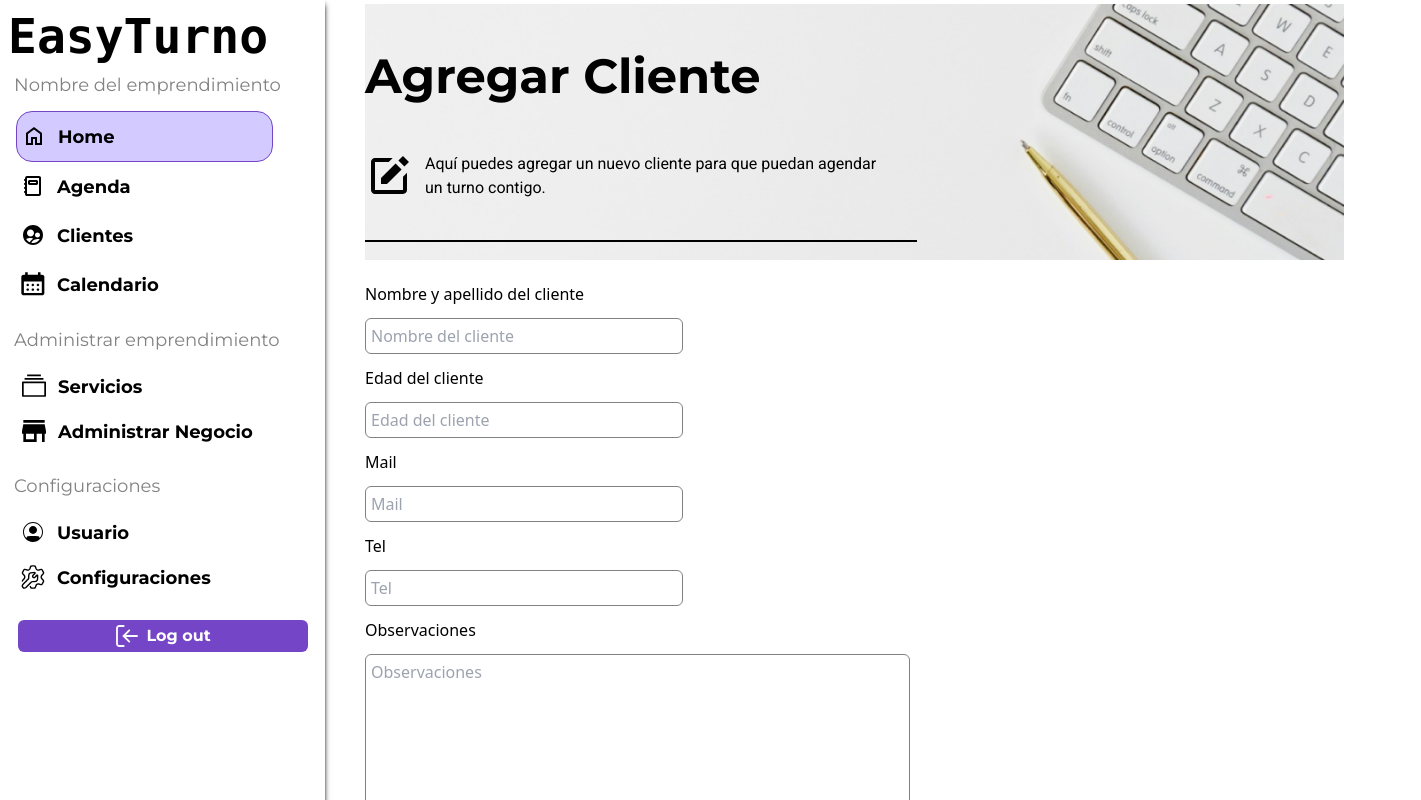
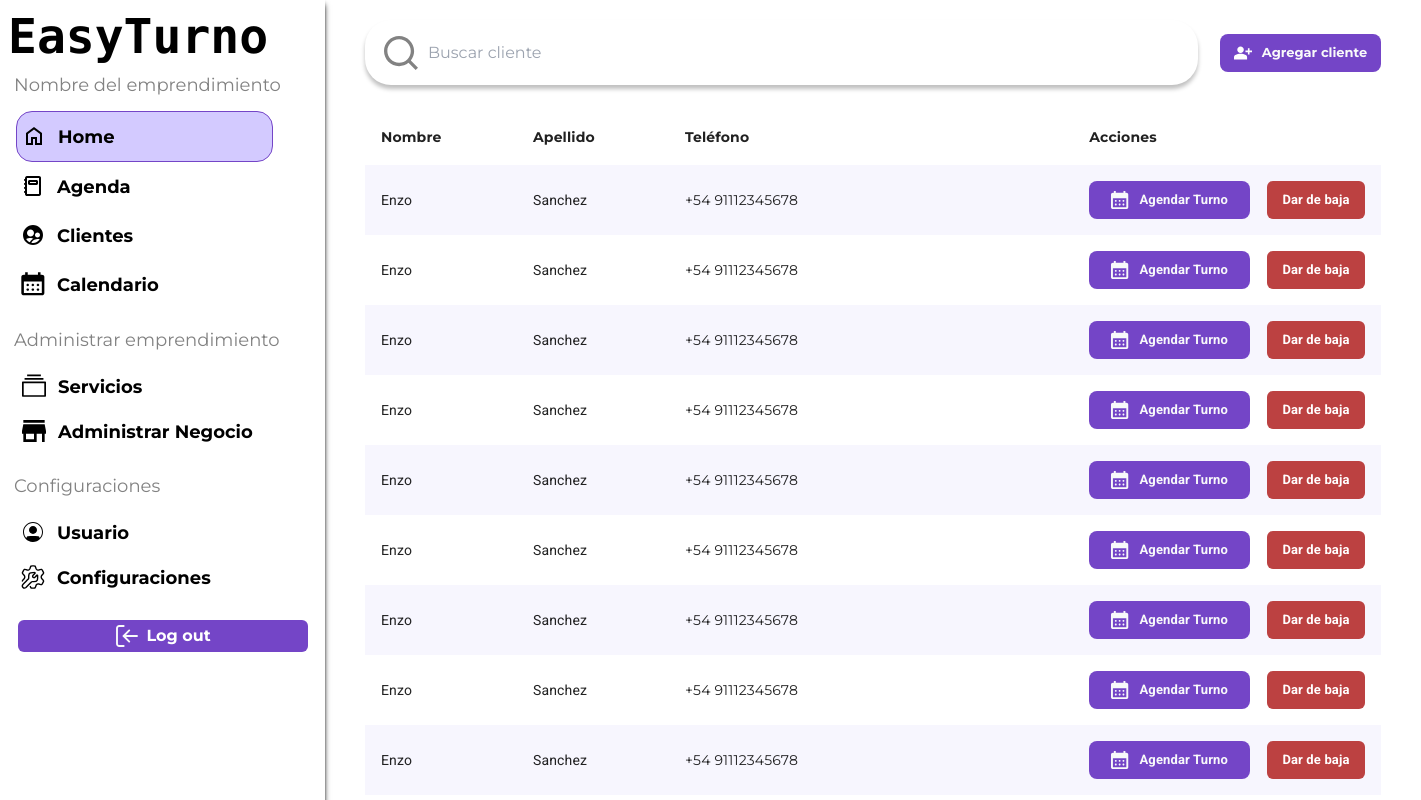
Before and after one commit to NoCountrySimulacion/EasyTurnos, a React (Vite) app in the folder Frontend/: page /clients in a window 1280 px wide. Shown: the top 800 px of the page, 1421 px wide, since content can reach past the window. Built offline with nearby package versions, Linux system fonts and the light colour scheme; a web font is replaced by a local one.

Commit message:
feat: AddClientsSectionToProfessionalPage

```diff
--- a/Frontend/package.json
+++ b/Frontend/package.json
@@ -16,7 +16,8 @@
 		"@headlessui/react": "^2.0.4",
 		"@material/web": "^1.5.0",
 		"@mui/icons-material": "^5.15.18",
-		"@mui/material": "^5.15.18",
+		"@mui/material": "^5.15.19",
+		"@mui/system": "^5.15.15",
 		"formik": "^2.4.6",
 		"leaflet": "^1.9.4",
 		"luxon": "^3.4.4",
--- a/Frontend/src/professional/components/AppointmentsList.tsx
+++ b/Frontend/src/professional/components/AppointmentsList.tsx
@@ -1,5 +1,5 @@
 import { appointmentsMock } from '../mocks/appointments'
-import { AppointmentCard } from './ApopintmentCard'
+import { AppointmentCard } from './AppointmentCard'
 import { CalendarIcon } from './icons/Icons'
 
 export function AppointmentsList(): React.ReactElement {
--- /dev/null
+++ b/Frontend/src/professional/components/ScheduleAppointmentButton.tsx
@@ -0,0 +1,10 @@
+import { CalendarIcon } from './icons/Icons'
+
+export function ScheduleAppointmentButton(): JSX.Element {
+	return (
+		<button className='bg-[#7445C7] text-[#F8F9FA] flex items-center justify-center gap-[10px] h-[38px] w-[161px] rounded-lg text-[13px] font-bold'>
+			<CalendarIcon height={18} width={18} />
+			<span>Agendar Turno</span>
+		</button>
+	)
+}
--- /dev/null
+++ b/Frontend/src/professional/components/Search.tsx
@@ -0,0 +1,25 @@
+import { AddClientIcon, SearchIcon } from './icons/Icons'
+
+export function Search(): React.ReactElement {
+	return (
+		<header className='flex gap-[22px] items-center mt-[20px]'>
+			<form className='relative w-[833px] h-[65px] gap-[18px] rounded-[26px] shadow-search '>
+				<div className='flex items-center h-full ml-[19px] gap-[10px]'>
+					<button className='relative' type='submit'>
+						<SearchIcon height={34} width={34} />
+					</button>
+					<input
+						id='search'
+						type='text'
+						placeholder='Buscar cliente'
+						className='h-[23px]'
+					/>
+				</div>
+			</form>
+			<button className='bg-[#7445C7] text-[#F8F9FA] flex items-center justify-center gap-[10px] h-[38px] w-[161px] rounded-lg text-[13px] font-bold'>
+				<AddClientIcon height={18} width={18} />
+				<span>Agregar cliente</span>
+			</button>
+		</header>
+	)
+}
--- /dev/null
+++ b/Frontend/src/professional/components/UnsubscribeButton.tsx
@@ -0,0 +1,7 @@
+export function UnsubscribeButton(): JSX.Element {
+	return (
+		<button className='bg-[#BC4141] text-white flex items-center justify-center h-[38px] w-[98px] rounded-md text-[13px] leading-5 font-bold'>
+			<span>Dar de baja</span>
+		</button>
+	)
+}
--- a/Frontend/src/professional/components/WithoutAppointments.tsx
+++ b/Frontend/src/professional/components/WithoutAppointments.tsx
@@ -1,4 +1,4 @@
-import { CalendarIcon } from './icons/Icons'
+import { ScheduleAppointmentButton } from './ScheduleAppointmentButton'
 
 export function WithoutAppointments(): React.ReactElement {
 	return (
@@ -8,10 +8,7 @@ export function WithoutAppointments(): React.ReactElement {
 					No tienes turnos programados para hoy. <br />
 					¿Te gustaría agendar un turno o quieres agregar un cliente?
 				</p>
-				<button className='bg-[#7445C7] text-[#F8F9FA] flex items-center justify-center gap-[10px] h-[38px] w-[161px] rounded-lg text-[13px] font-bold'>
-					<CalendarIcon height={18} width={18} />
-					<span>Agendar Turno</span>
-				</button>
+				<ScheduleAppointmentButton />
 			</div>
 		</section>
 	)
--- /dev/null
+++ b/Frontend/src/professional/mocks/rowsMock.ts
@@ -0,0 +1,14 @@
+export const rowsMock = [
+	{ name: 'Enzo', lastName: 'Sanchez', tel: '+54 91112345678' },
+	{ name: 'Enzo', lastName: 'Sanchez', tel: '+54 91112345678' },
+	{ name: 'Enzo', lastName: 'Sanchez', tel: '+54 91112345678' },
+	{ name: 'Enzo', lastName: 'Sanchez', tel: '+54 91112345678' },
+	{ name: 'Enzo', lastName: 'Sanchez', tel: '+54 91112345678' },
+	{ name: 'Enzo', lastName: 'Sanchez', tel: '+54 91112345678' },
+	{ name: 'Enzo', lastName: 'Sanchez', tel: '+54 91112345678' },
+	{ name: 'Enzo', lastName: 'Sanchez', tel: '+54 91112345678' },
+	{ name: 'Enzo', lastName: 'Sanchez', tel: '+54 91112345678' },
+	{ name: 'Enzo', lastName: 'Sanchez', tel: '+54 91112345678' },
+	{ name: 'Enzo', lastName: 'Sanchez', tel: '+54 91112345678' },
+	{ name: 'Enzo', lastName: 'Sanchez', tel: '+54 91112345678' }
+]
--- /dev/null
+++ b/Frontend/src/professional/pages/Clients.tsx
@@ -0,0 +1,92 @@
+import { Search } from '../components/Search'
+import {
+	Table,
+	TableBody,
+	TableCell,
+	TableContainer,
+	TableHead,
+	TableRow,
+	Paper
+} from '@mui/material'
+import { ScheduleAppointmentButton } from '../components/ScheduleAppointmentButton'
+import { UnsubscribeButton } from '../components/UnsubscribeButton'
+import { styled } from '@mui/system'
+import { rowsMock } from '../mocks/rowsMock'
+
+function TableClient() {
+	const CustomTableCell = styled(TableCell)({
+		borderBottom: 'none',
+		fontFamily: 'Roboto, sans-serif',
+		fontWeight: 'medium'
+	})
+
+	const CustomTableCellTel = styled(TableCell)({
+		borderBottom: 'none',
+		fontFamily: 'Montserrat, sans-serif',
+		fontWeight: 'medium'
+	})
+
+	const CustomTableCellHeader = styled(TableCell)({
+		borderBottom: 'none',
+		fontFamily: 'Montserrat, sans-serif',
+		fontWeight: 'bold'
+	})
+
+	const CustomTableRow = styled(TableRow)({
+		'&:last-child td, &:last-child th': { border: 0 }
+	})
+
+	return (
+		<Paper elevation={0}>
+			<TableContainer>
+				<Table>
+					<TableHead>
+						<CustomTableRow>
+							<CustomTableCellHeader>Nombre</CustomTableCellHeader>
+							<CustomTableCellHeader>Apellido</CustomTableCellHeader>
+							<CustomTableCellHeader>Teléfono</CustomTableCellHeader>
+							<CustomTableCellHeader>Acciones</CustomTableCellHeader>
+						</CustomTableRow>
+					</TableHead>
+					<TableBody>
+						{rowsMock
+							// .slice(page * rowsPerPage, page * rowsPerPage + rowsPerPage)
+							.map((row, index) => (
+								<CustomTableRow
+									key={index}
+									className={index % 2 == 0 ? 'bg-[#F7F6FE]' : 'bg-white'}
+								>
+									<CustomTableCell className='w-[15%]'>
+										{row.name}
+									</CustomTableCell>
+									<CustomTableCell className='w-[15%]'>
+										{row.lastName}
+									</CustomTableCell>
+									<CustomTableCellTel className='w-[40%]'>
+										{row.tel}
+									</CustomTableCellTel>
+									<CustomTableCell align='right'>
+										<div className='flex gap-[16.75px] justify-start'>
+											<ScheduleAppointmentButton />
+											<UnsubscribeButton />
+										</div>
+									</CustomTableCell>
+								</CustomTableRow>
+							))}
+					</TableBody>
+				</Table>
+			</TableContainer>
+		</Paper>
+	)
+}
+
+export default function Clients() {
+	return (
+		<section className='h-full w-full flex flex-col font-montserrat px-10 gap-6 '>
+			<Search />
+			<section className='mb-[100px]'>
+				<TableClient />
+			</section>
+		</section>
+	)
+}
--- a/Frontend/src/professional/pages/Home.tsx
+++ b/Frontend/src/professional/pages/Home.tsx
@@ -1,9 +1,9 @@
 /* eslint-disable quotes */
 import { DateTime } from 'luxon'
-import { AddClientIcon, SearchIcon } from '../components/icons/Icons'
 import { appointmentsMock } from '../mocks/appointments'
 import { AppointmentsList } from '../components/AppointmentsList'
 import { WithoutAppointments } from '../components/WithoutAppointments'
+import { Search } from '../components/Search'
 
 function Home(): React.ReactElement {
 	const now = DateTime.now()
@@ -11,25 +11,7 @@ function Home(): React.ReactElement {
 
 	return (
 		<section className=' h-full flex flex-col font-montserrat px-10 gap-6 '>
-			<header className='flex gap-[22px] items-center mt-[20px]'>
-				<form className='relative w-[833px] h-[65px] gap-[18px] rounded-[26px] shadow-search '>
-					<div className='flex items-center h-full ml-[19px] gap-[10px]'>
-						<button className='relative' type='submit'>
-							<SearchIcon height={34} width={34} />
-						</button>
-						<input
-							id='search'
-							type='text'
-							placeholder='Buscar cliente'
-							className='h-[23px]'
-						/>
-					</div>
-				</form>
-				<button className='bg-[#7445C7] text-[#F8F9FA] flex items-center justify-center gap-[10px] h-[38px] w-[161px] rounded-lg text-[13px] font-bold'>
-					<AddClientIcon height={18} width={18} />
-					<span>Agregar cliente</span>
-				</button>
-			</header>
+			<Search />
 			<section className='flex flex-col items-start gap-[18px]'>
 				<h1 className='text-[35px] font-bold leading-[56px]'>
 					Bienvenido a tu espacio, Enzo.
--- a/Frontend/src/routes/AppRoutes.tsx
+++ b/Frontend/src/routes/AppRoutes.tsx
@@ -9,7 +9,7 @@ import SignUpModal from '../auth/components/form/SingUpModal'
 import LoginOptionsModal from '../auth/components/form/LoginOptionsModal'
 import LoginModal from '../auth/components/form/LoginModal'
 import LayoutApp from '../layout/pages/LayoutApp'
-import { AddClientForm } from '../professional/pages/AddClientForm'
+import Clients from '../professional/pages/Clients'
 
 export default function AppRoutes() {
 	return (
@@ -26,7 +26,7 @@ export default function AppRoutes() {
 				</Route>
 				<Route element={<LayoutApp />}>
 					<Route path='/home' element={<Home />} />
-					<Route path='/clients' element={<AddClientForm />} />
+					<Route path='/clients' element={<Clients />} />
 				</Route>
 			</Routes>
 		</BrowserRouter>
```
Also changed, not shown: Frontend/src/professional/components/AppointmentCard.tsx (renamed from Frontend/src/professional/components/ApopintmentCard.tsx), 1 other file (tests, documents, lock files or other folders).
